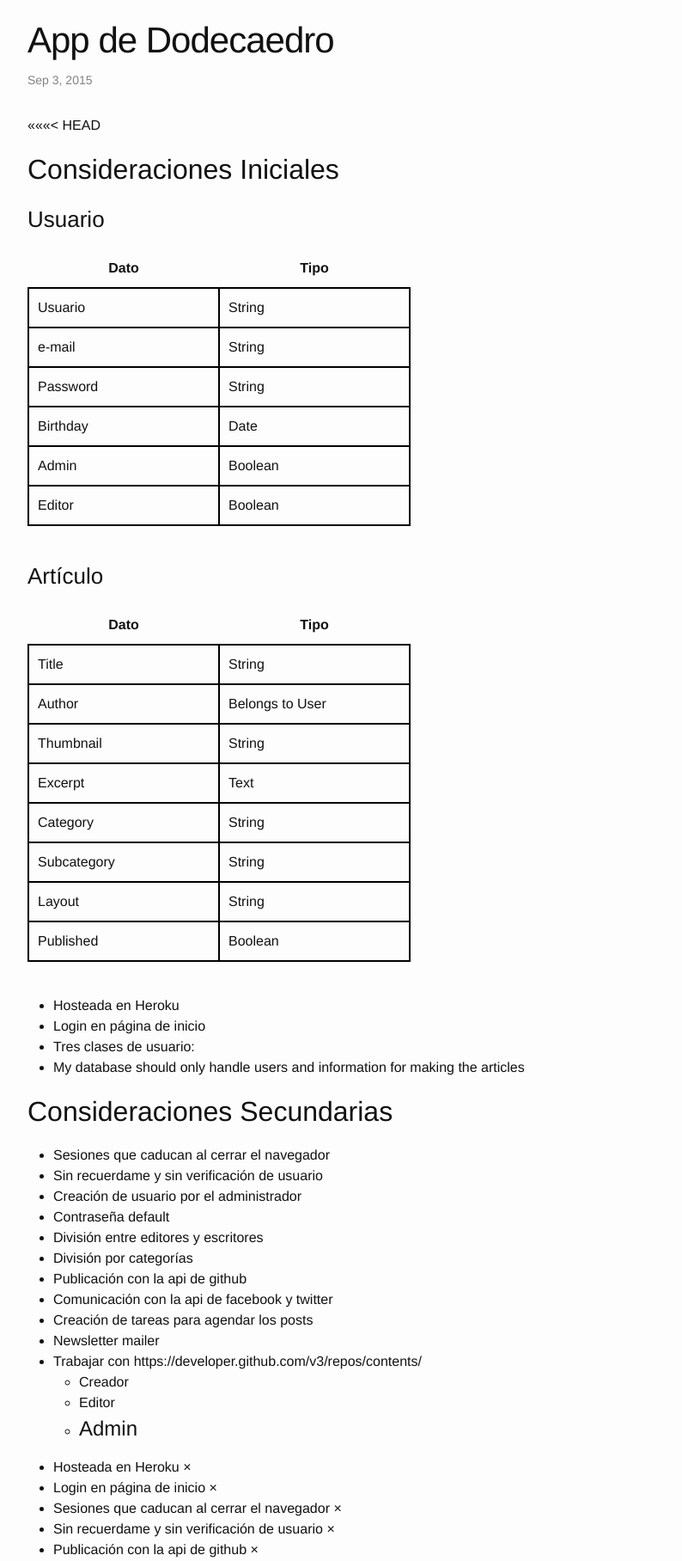
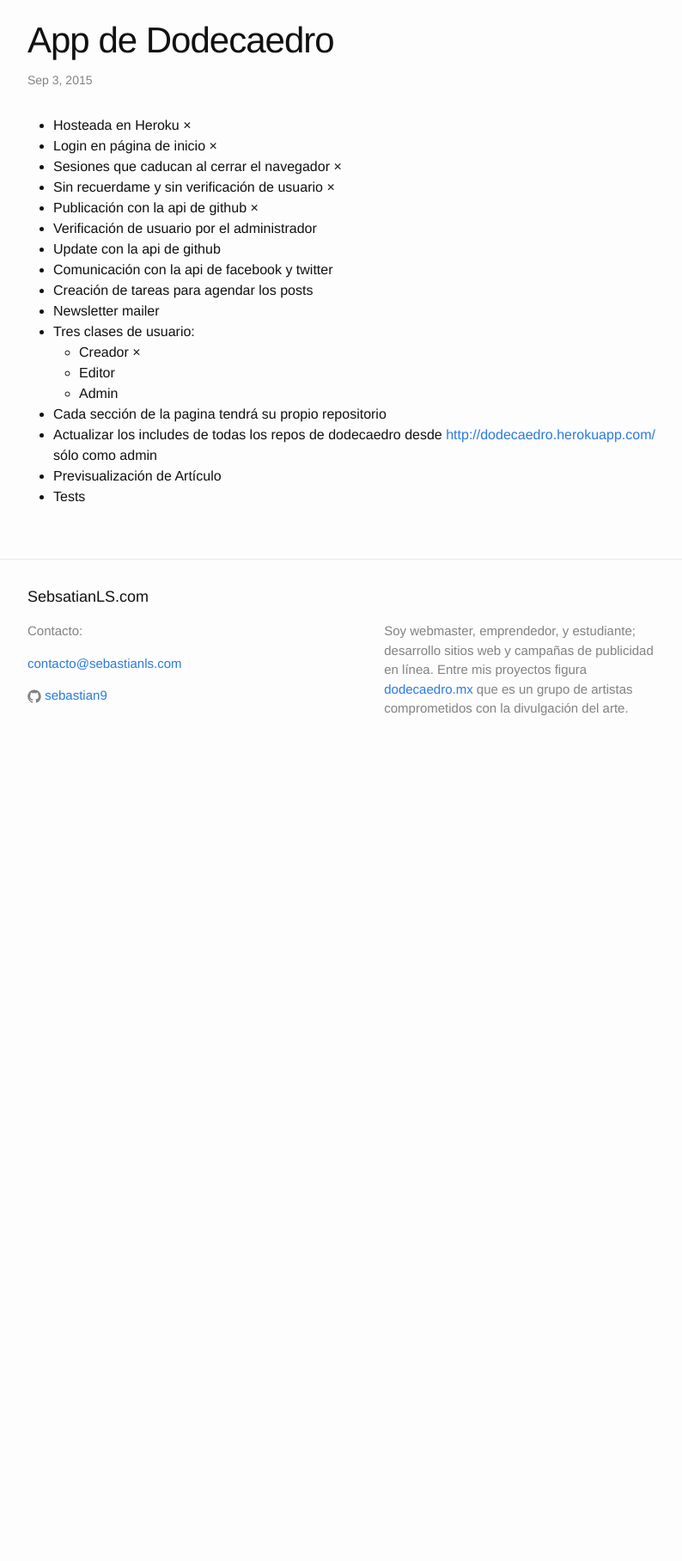
Before and after one commit to sebastian9/proyectos, a Jekyll site: the page built from _posts/2015-09-03-dodecaedro-app.markdown, in a window 1280 px wide, cut to the strip 104-1920 px from the top of the page. Shown: the whole strip at 86% size, without its empty margins (238-1032 px from the left). Built offline with Jekyll 4.4.1, drawn with Linux system fonts in a browser that asks for light colours; after the commit the page ends 1000 px from its top, so only the background shows below that; some of the changed text lies outside the part shown.

Commit message:
Update 2015-09-03-dodecaedro-app.markdown

```diff
--- a/_posts/2015-09-03-dodecaedro-app.markdown
+++ b/_posts/2015-09-03-dodecaedro-app.markdown
@@ -3,118 +3,6 @@
 title: App de Dodecaedro
 ---
 
-<<<<<<< HEAD
-<style type="text/css">
-	table { border-collapse: collapse; }
-	table tr td { border: 2px solid black; }
-	table td { padding: 10px; width: 200px; }
-	table th { padding: 10px; text-align:center; }
-</style>
-
-## Consideraciones Iniciales
-
-### Usuario
-
-<table>
-	<thead>
-		<th>Dato</th>
-		<th>Tipo</th>
-	</thead>
-	<tbody>
-		<tr>
-			<td>Usuario</td>
-			<td>String</td>
-		</tr>
-		<tr>
-			<td>e-mail</td>
-			<td>String</td>
-		</tr>
-		<tr>
-			<td>Password</td>
-			<td>String</td>
-		</tr>
-		<tr>
-			<td>Birthday</td>
-			<td>Date</td>
-		</tr>
-		<tr>
-			<td>Admin</td>
-			<td>Boolean</td>
-		</tr>
-		<tr>
-			<td>Editor</td>
-			<td>Boolean</td>
-		</tr>
-	</tbody>
-</table>
-<br>
-
-### Artículo
-
-<table>
-	<thead>
-		<th>Dato</th>
-		<th>Tipo</th>
-	</thead>
-	<tbody>
-		<tr>
-			<td>Title</td>
-			<td>String</td>
-		</tr>
-		<tr>
-			<td>Author</td>
-			<td>Belongs to User</td>
-		</tr>
-		<tr>
-			<td>Thumbnail</td>
-			<td>String</td>
-		</tr>
-		<tr>
-			<td>Excerpt</td>
-			<td>Text</td>
-		</tr>
-		<tr>
-			<td>Category</td>
-			<td>String</td>
-		</tr>
-		<tr>
-			<td>Subcategory</td>
-			<td>String</td>
-		</tr>
-		<tr>
-			<td>Layout</td>
-			<td>String</td>
-		</tr>
-		<tr>
-			<td>Published</td>
-			<td>Boolean</td>
-		</tr>
-	</tbody>
-</table>
-<br>
-
-+ Hosteada en Heroku
-+ Login en página de inicio
-+ Tres clases de usuario:
-+ My database should only handle users and information for making the articles
-
-## Consideraciones Secundarias
-
-+ Sesiones que caducan al cerrar el navegador
-+ Sin recuerdame y sin verificación de usuario
-+ Creación de usuario por el administrador
-+ Contraseña default
-+ División entre editores y escritores
-+ División por categorías
-+ Publicación con la api de github
-+ Comunicación con la api de facebook y twitter
-+ Creación de tareas para agendar los posts
-+ Newsletter mailer
-+ Trabajar con https://developer.github.com/v3/repos/contents/
-	+ Creador
-	+ Editor
-	+ Admin
-=======
 + Hosteada en Heroku &times;
 + Login en página de inicio &times;
 + Sesiones que caducan al cerrar el navegador &times;
```
Also changed, not shown: other parts of _posts/2015-09-03-dodecaedro-app.markdown (+0 -1 lines).
